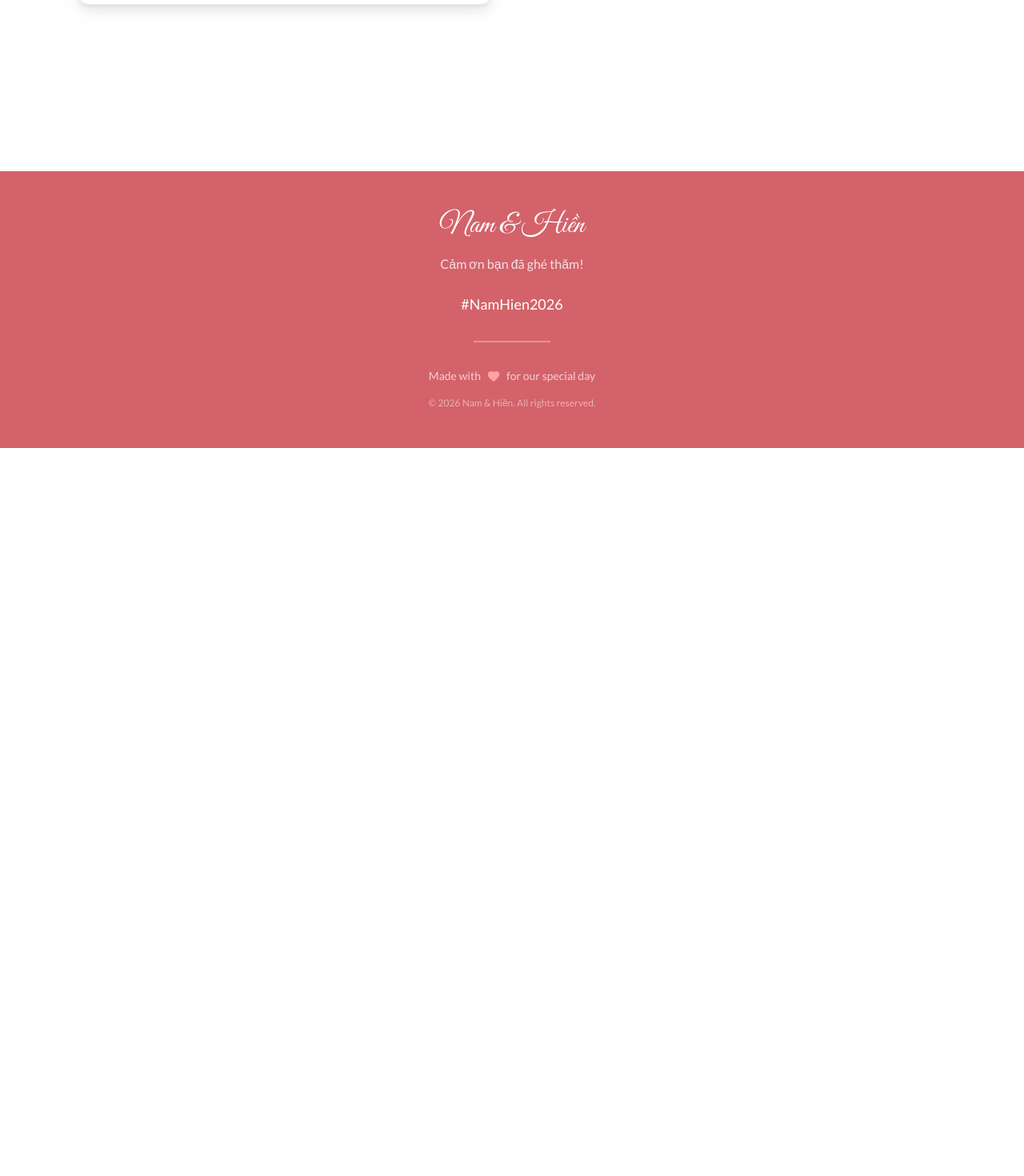
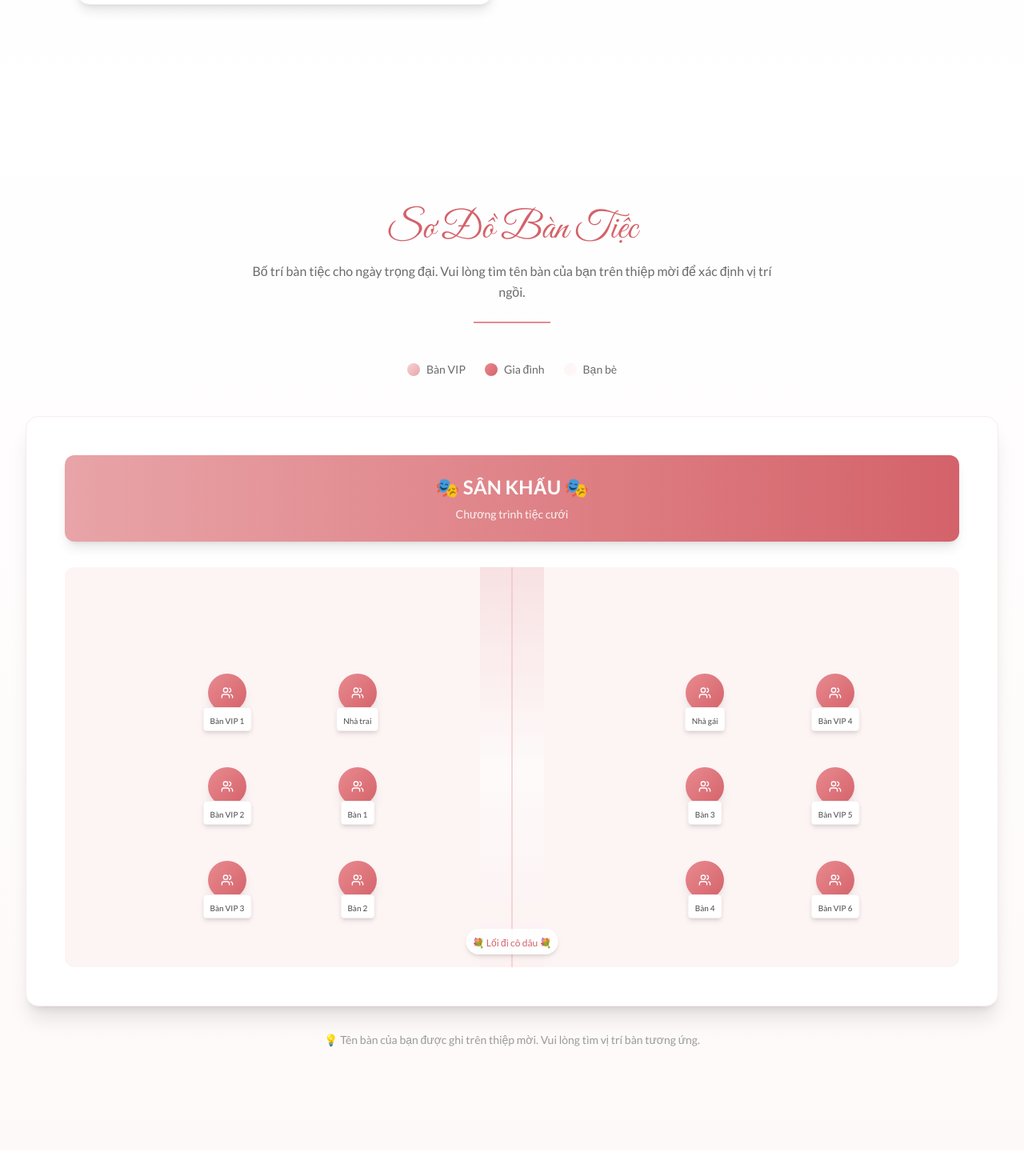
Before and after one commit to namgaxilem/mywedding, a Next.js app: page / in a window 1280 px wide. Shown: the part 9840-11310 px from the top of the page at 80% size. Before the commit the page ends 10400 px from the top, so only its background shows below. Built offline with nearby package versions, Linux system fonts and the light colour scheme; no server answers; the database is empty.

Commit message:
Them so do cho ngoi

```diff
--- a/app/page.tsx
+++ b/app/page.tsx
@@ -7,6 +7,7 @@ import EventsSection from "@/components/EventsSection";
 import RSVPSection from "@/components/RSVPSection";
 import WishesSection from "@/components/WishesSection";
 import GuestWishes from "@/components/GuestWishes";
+import SeatingChart from "@/components/SeatingChart";
 import Footer from "@/components/Footer";
 import FallingFlowers from "@/components/FallingFlowers";
 import MusicPlayer from "@/components/MusicPlayer";
@@ -25,6 +26,7 @@ export default function Home() {
         <RSVPSection />
         <WishesSection />
         <GuestWishes />
+        <SeatingChart />
       </main>
       <Footer />
       <MusicPlayer />
--- /dev/null
+++ b/components/SeatingChart.tsx
@@ -0,0 +1,171 @@
+"use client";
+
+import { motion } from "framer-motion";
+import { Users } from "lucide-react";
+import { ANIMATION_VARIANTS } from "@/lib/theme";
+
+interface Table {
+  id: string;
+  name: string;
+  type: "vip" | "regular" | "family";
+  guests: number;
+  maxGuests: number;
+  position: { x: number; y: number };
+  guestList?: string[];
+}
+
+const mockTables: Table[] = [
+  // VIP Tables - Gần sân khấu (bên trái sảnh)
+  { id: "vip1", name: "Bàn VIP 1", type: "vip", guests: 8, maxGuests: 10, position: { x: 15, y: 25 } },
+  { id: "vip2", name: "Bàn VIP 2", type: "vip", guests: 6, maxGuests: 10, position: { x: 15, y: 50 } },
+  { id: "vip3", name: "Bàn VIP 3", type: "vip", guests: 9, maxGuests: 10, position: { x: 15, y: 75 } },
+
+  // VIP Tables - Gần sân khấu (bên phải sảnh)
+  { id: "vip4", name: "Bàn VIP 4", type: "vip", guests: 8, maxGuests: 10, position: { x: 85, y: 25 } },
+  { id: "vip5", name: "Bàn VIP 5", type: "vip", guests: 6, maxGuests: 10, position: { x: 85, y: 50 } },
+  { id: "vip6", name: "Bàn VIP 6", type: "vip", guests: 9, maxGuests: 10, position: { x: 85, y: 75 } },
+
+  // Family Tables - Gia đình (bên trái sảnh)
+  { id: "family1", name: "Nhà trai", type: "family", guests: 12, maxGuests: 12, position: { x: 30, y: 25 } },
+  { id: "family2", name: "Nhà gái", type: "family", guests: 10, maxGuests: 12, position: { x: 70, y: 25 } },
+
+  // Regular Tables - Bạn bè (hai bên sảnh)
+  { id: "table1", name: "Bàn 1", type: "regular", guests: 7, maxGuests: 10, position: { x: 30, y: 50 } },
+  { id: "table2", name: "Bàn 2", type: "regular", guests: 9, maxGuests: 10, position: { x: 30, y: 75 } },
+  { id: "table3", name: "Bàn 3", type: "regular", guests: 6, maxGuests: 10, position: { x: 70, y: 50 } },
+  { id: "table4", name: "Bàn 4", type: "regular", guests: 8, maxGuests: 10, position: { x: 70, y: 75 } },
+];
+
+export default function SeatingChart() {
+
+  const getTableColor = (type: Table["type"]) => {
+    // Tất cả bàn dùng cùng màu gradient đẹp
+    return "bg-gradient-to-br from-[var(--color-primary-light)] to-[var(--color-primary)]";
+  };
+
+  const getTableIcon = () => {
+    return <Users className="w-4 h-4" />;
+  };
+
+  return (
+    <section id="seating-chart" className="py-20 md:py-32 bg-gradient-to-b from-[var(--color-bg-primary)] to-[var(--color-bg-secondary)]">
+      <div className="max-w-7xl mx-auto px-4 sm:px-6 lg:px-8">
+        {/* Section Header */}
+        <motion.div
+          initial="hidden"
+          whileInView="visible"
+          viewport={{ once: true, margin: "-100px" }}
+          variants={ANIMATION_VARIANTS.fadeInUp}
+          transition={{ duration: 0.8 }}
+          className="text-center mb-12"
+        >
+          <h2 className="font-script text-4xl md:text-5xl text-[var(--color-primary)] mb-4">
+            Sơ Đồ Bàn Tiệc
+          </h2>
+          <p className="text-[var(--color-text-secondary)] text-sm md:text-base max-w-2xl mx-auto leading-relaxed">
+            Bố trí bàn tiệc cho ngày trọng đại. Vui lòng tìm tên bàn của bạn trên thiệp mời để xác định vị trí ngồi.
+          </p>
+          <div className="w-24 h-0.5 bg-[var(--color-primary-light)] mx-auto mt-6" />
+        </motion.div>
+
+        {/* Legend */}
+        <motion.div
+          initial="hidden"
+          whileInView="visible"
+          viewport={{ once: true }}
+          variants={ANIMATION_VARIANTS.fadeInUp}
+          transition={{ duration: 0.6, delay: 0.2 }}
+          className="flex flex-wrap justify-center gap-6 mb-12"
+        >
+          <div className="flex items-center gap-2">
+            <div className="w-4 h-4 rounded-full bg-gradient-to-br from-[var(--color-accent-light)] to-[var(--color-accent)]" />
+            <span className="text-sm text-[var(--color-text-secondary)]">Bàn VIP</span>
+          </div>
+          <div className="flex items-center gap-2">
+            <div className="w-4 h-4 rounded-full bg-gradient-to-br from-[var(--color-primary-light)] to-[var(--color-primary)]" />
+            <span className="text-sm text-[var(--color-text-secondary)]">Gia đình</span>
+          </div>
+          <div className="flex items-center gap-2">
+            <div className="w-4 h-4 rounded-full bg-gradient-to-br from-[var(--color-bg-tertiary)] to-[var(--color-bg-secondary)]" />
+            <span className="text-sm text-[var(--color-text-secondary)]">Bạn bè</span>
+          </div>
+        </motion.div>
+
+        {/* Seating Chart */}
+        <div className="bg-white rounded-2xl shadow-xl border border-[var(--color-border-light)] p-8 md:p-12">
+          {/* Stage */}
+          <motion.div
+            initial="hidden"
+            whileInView="visible"
+            viewport={{ once: true }}
+            variants={ANIMATION_VARIANTS.fadeInDown}
+            transition={{ duration: 0.8 }}
+            className="mb-8"
+          >
+            <div className="bg-gradient-to-r from-[var(--color-accent)] to-[var(--color-primary)] rounded-xl p-6 text-center text-white shadow-lg">
+              <h3 className="text-xl md:text-2xl font-bold mb-2">🎭 SÂN KHẤU 🎭</h3>
+              <p className="text-sm opacity-90">Chương trình tiệc cưới</p>
+            </div>
+          </motion.div>
+
+          {/* Tables Grid */}
+          <div className="relative h-[350px] md:h-[500px] bg-[var(--color-bg-tertiary)] rounded-xl p-2 md:p-4 overflow-hidden">
+            {/* Center Aisle - Đường sảnh cô dâu */}
+            <div className="absolute left-1/2 top-0 bottom-0 w-12 md:w-20 transform -translate-x-1/2 bg-gradient-to-b from-[var(--color-accent-light)] via-white to-[var(--color-primary-lighter)] opacity-60 z-0">
+              <div className="absolute inset-0 flex flex-col items-center justify-center">
+                <div className="w-0.5 h-full bg-[var(--color-primary-light)] opacity-50" />
+              </div>
+            </div>
+            <div className="absolute left-1/2 bottom-2 md:bottom-4 transform -translate-x-1/2 bg-white/90 px-2 py-1 rounded-full shadow-md z-10">
+              <span className="text-[10px] md:text-xs font-medium text-[var(--color-primary)]">💐 Lối đi cô dâu 💐</span>
+            </div>
+
+            <div className="relative w-full h-full">
+              {mockTables.map((table, index) => (
+                <motion.div
+                  key={table.id}
+                  initial={{ opacity: 0, scale: 0 }}
+                  whileInView={{ opacity: 1, scale: 1 }}
+                  viewport={{ once: true }}
+                  transition={{ duration: 0.5, delay: index * 0.05 }}
+                  whileHover={{ scale: 1.15, zIndex: 20 }}
+                  className={`absolute rounded-full shadow-lg transition-all ${getTableColor(table.type)} group`}
+                  style={{
+                    left: `${table.position.x}%`,
+                    top: `${table.position.y}%`,
+                    transform: "translate(-50%, -50%)",
+                  }}
+                >
+                  {/* Table Circle - Responsive size */}
+                  <div className="w-8 h-8 md:w-12 md:h-12 flex flex-col items-center justify-center text-white rounded-full">
+                    {getTableIcon()}
+                  </div>
+                  {/* Table Name Label - Desktop: always show, Mobile: show on hover */}
+                  <div className="absolute -bottom-5 md:-bottom-6 left-1/2 transform -translate-x-1/2 bg-white px-1 md:px-2 py-0.5 rounded shadow-md border border-[var(--color-border-light)] opacity-0 md:opacity-100 group-hover:opacity-100 transition-opacity z-10">
+                    <span className="text-[8px] md:text-[10px] font-medium text-[var(--color-text-primary)] whitespace-nowrap">
+                      {table.name}
+                    </span>
+                  </div>
+                </motion.div>
+              ))}
+            </div>
+          </div>
+        </div>
+
+        {/* Instructions */}
+        <motion.div
+          initial="hidden"
+          whileInView="visible"
+          viewport={{ once: true }}
+          variants={ANIMATION_VARIANTS.fadeInUp}
+          transition={{ duration: 0.8, delay: 0.4 }}
+          className="mt-8 text-center"
+        >
+          <p className="text-[var(--color-text-muted)] text-sm">
+            💡 Tên bàn của bạn được ghi trên thiệp mời. Vui lòng tìm vị trí bàn tương ứng.
+          </p>
+        </motion.div>
+      </div>
+    </section>
+  );
+}
--- a/lib/constants.ts
+++ b/lib/constants.ts
@@ -102,7 +102,7 @@ export const WEDDING_CONFIG = {
         title: "Mừng Cưới Chú Rể",
         bankName: "BIDV",
         accountNumber: "0868212741",
-        accountHolder: "NGUYEN DUC NAM",
+        accountHolder: "Nguyễn Đức Nam",
         qrCode: "/images/qr-groom.png",
       },
       {
@@ -110,7 +110,7 @@ export const WEDDING_CONFIG = {
         title: "Mừng Cưới Cô Dâu",
         bankName: "BIDV",
         accountNumber: "8834834787",
-        accountHolder: "DANG THI MY HIEN",
+        accountHolder: "Đặng Thị Mỹ Hiền",
         qrCode: "/images/qr-bride.png",
       },
     ],
```
